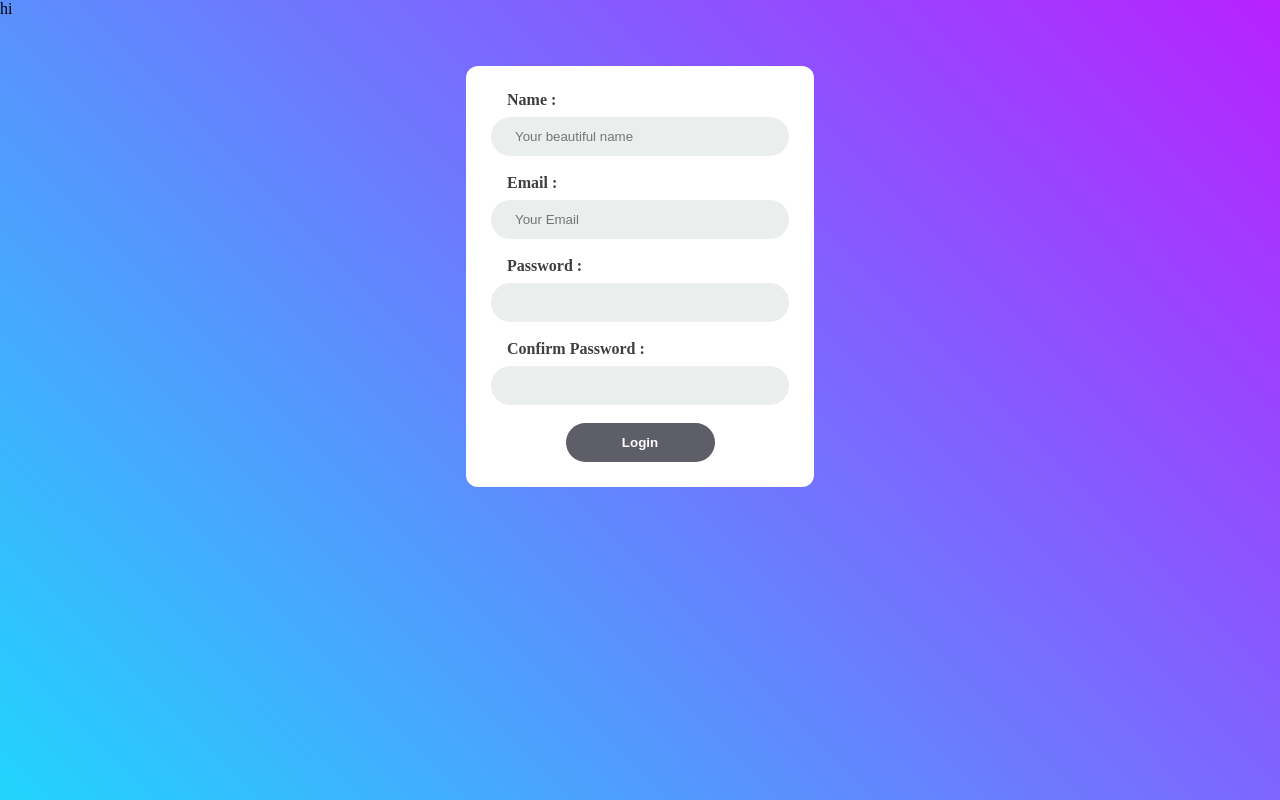
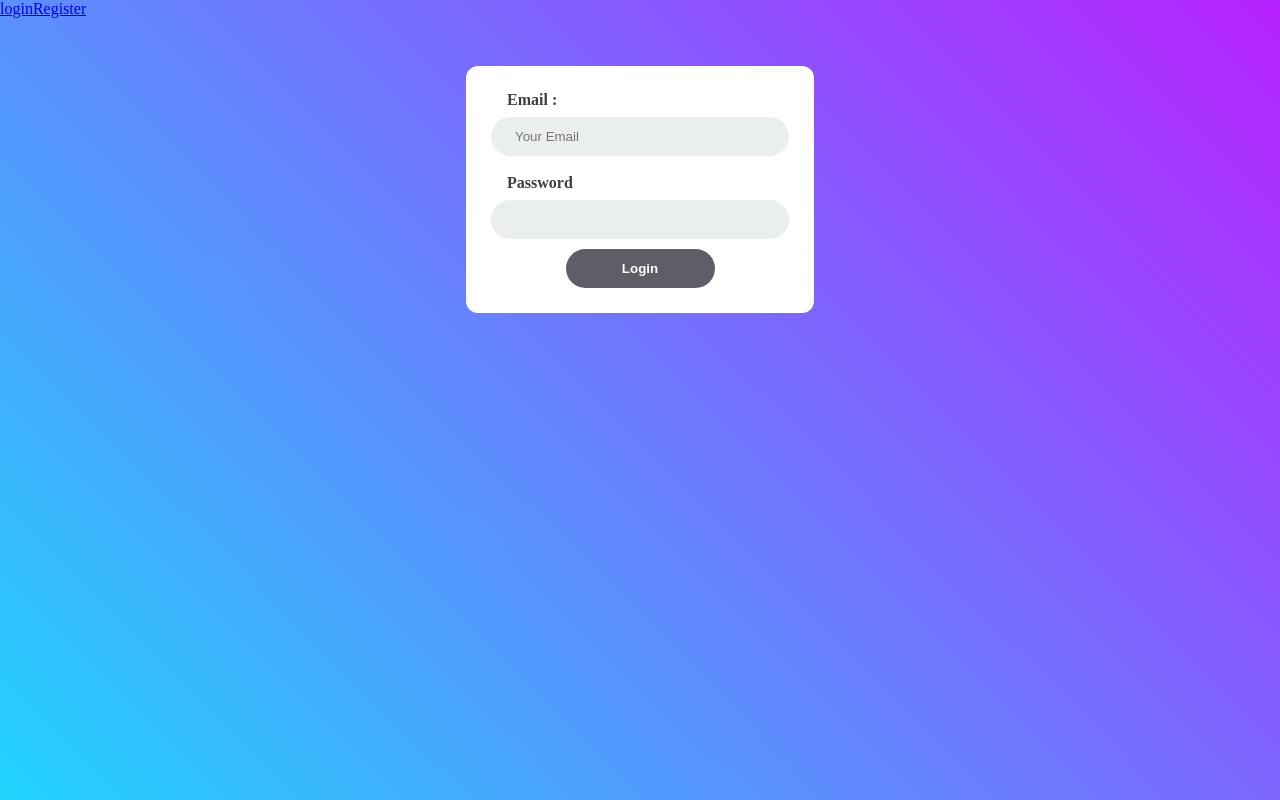
Before and after one commit to nabeelmaklai/mona-e-lisa, a React (Vite) app: page /login in a window 1280 px wide. Built offline with nearby package versions, Linux system fonts and the light colour scheme.

Commit message:
installing react-router-dom importing  BrowserRouter to the main - creating Nav component - using useNavigate and working on login page + css

```diff
--- a/package.json
+++ b/package.json
@@ -11,7 +11,8 @@
   "dependencies": {
     "axios": "^1.6.7",
     "react": "^18.2.0",
-    "react-dom": "^18.2.0"
+    "react-dom": "^18.2.0",
+    "react-router-dom": "^6.22.2"
   },
   "devDependencies": {
     "@types/react": "^18.2.56",
--- a/src/App.css
+++ b/src/App.css
@@ -1,11 +1,11 @@
-body {
-  margin: 0;
-}
 
 @import url("https://fonts.googleapis.com/css2?family=Nunito:wght@400;500;600;700;800;900&display=swap");
 
+
+
 body {
   /* font-family: 'Open Sans', sans-serif bold ; */
+  margin: 0;
 
   background-image: linear-gradient(45deg, #21d4fd 0%, #b721ff 100%);
   height: 100vh;
@@ -54,7 +54,8 @@ input:focus {
   opacity: 0.7;
 }
 .loginBtn {
-  padding: 12px 48px;
+  padding: 12px 48px ;
+  margin-top: 10px;
   border-radius: 50px;
   color: white;
   cursor: pointer;
--- a/src/App.jsx
+++ b/src/App.jsx
@@ -1,11 +1,20 @@
 import "./App.css"
 import Register from "./pages/Register"
-
+import { Route, Routes } from "react-router"
+import Login from "./pages/Login"
+import Nav from "./components/Nav"
 const App = () => {
   return (
     <div>
-      hi
-      <Register />
+      <Nav/>
+      <main>
+
+        <Routes>
+          <Route path="/login" element={<Login />} />
+          <Route path="/register" element={<Register />} />
+        </Routes>
+
+      </main>
     </div>
   )
 }
--- /dev/null
+++ b/src/components/Nav.jsx
@@ -0,0 +1,14 @@
+import { Link } from 'react-router-dom'
+
+const Nav = () => {
+
+  return (
+  <div>
+      <Link to="/login">login</Link>
+      <Link to="/register">Register</Link>
+
+    </div>
+  )
+}
+
+export default Nav
--- a/src/main.jsx
+++ b/src/main.jsx
@@ -1,8 +1,10 @@
 import React from 'react'
 import ReactDOM from 'react-dom/client'
 import App from './App.jsx'
-
+import { BrowserRouter } from 'react-router-dom';
 
 ReactDOM.createRoot(document.getElementById('root')).render(
+    <BrowserRouter >
     <App />
+    </BrowserRouter>
 )
--- a/src/pages/Login.jsx
+++ b/src/pages/Login.jsx
@@ -1,7 +1,53 @@
+import { useState } from "react"
+
+import { LogInUser} from "../services/Auth"
+
 const Login = () => {
+  const [formValues, setFormValues] = useState({ email: "", password: "" })
+
+  const handleChange = (e) => {
+    setFormValues({ ...formValues, [e.target.name]: e.target.value })
+  }
+
+  const handleSubmit = async (e) => {
+    e.preventDefault()
+    const payload = await LogInUser(formValues)
+    setFormValues({ email: "", password: "" })
+  }
+
   return (
     <div>
-      <h1></h1>
+      <div className="form">
+        <form className="sub-form" onSubmit={handleSubmit}>
+          <div className="upper-form">
+          <label htmlFor="email"><b>Email :</b></label>
+            <input
+              onChange={handleChange}
+              name="email"
+              type="email"
+              placeholder="Your Email"
+              value={formValues.email}
+              required
+            /><br/>
+          </div>
+          <div className="input-wrapper">
+            <label htmlFor="password"><b>Password</b></label>
+            <input
+              onChange={handleChange}
+              type="password"
+              name="password"
+              value={formValues.password}
+              required
+            />
+          </div>
+          <button className="loginBtn" disabled={!formValues.email || !formValues.password}>
+            Login
+          </button>
+        </form>
+      </div>
+
+
+
     </div>
   )
 }
--- a/src/pages/Register.jsx
+++ b/src/pages/Register.jsx
@@ -1,6 +1,9 @@
 import { useState } from "react"
 import { RegisterUser } from "../services/Auth"
+import { useNavigate } from "react-router-dom"
+
 const Register = () => {
+  let navigate = useNavigate()
   const [formValues, setFormValues] = useState({
     name: "",
     email: "",
@@ -23,13 +26,14 @@ const Register = () => {
       password: "",
       confirmPassword: "",
     })
+    navigate('/login')
   }
   return (
-    // <div className="signin col">
+
       <div className="form">
         <form className="sub-form" onSubmit={handleSubmit}>
           <div className="upper-form">
-            {/* <h2 className="noidea">no idea</h2> */}
+
             <label htmlFor="name"><b>Name :</b></label>
             <input
               onChange={handleChange}
@@ -78,11 +82,11 @@ const Register = () => {
                 formValues.confirmPassword === formValues.password)
             }
           >
-           <b>Login</b>
+           <b>Register</b>
           </button>
         </form>
       </div>
-    // </div>
+
   )
 }
 export default Register
--- a/src/services/Auth.js
+++ b/src/services/Auth.js
@@ -9,3 +9,23 @@ export const RegisterUser = async (data) => {
     throw error
   }
 }
+export const LogInUser = async (data) => {
+  try {
+    const response = await Client.post("/auth/login", data)
+
+    localStorage.setItem("token", response.data.token)
+    return response.data.user
+  } catch (error) {
+    throw error
+  }
+}
+
+export const CheckSession = async () => {
+  try {
+
+    const response = await Client.get("/auth/session")
+    return response.data
+  } catch (error) {
+    throw error
+  }
+}
```
